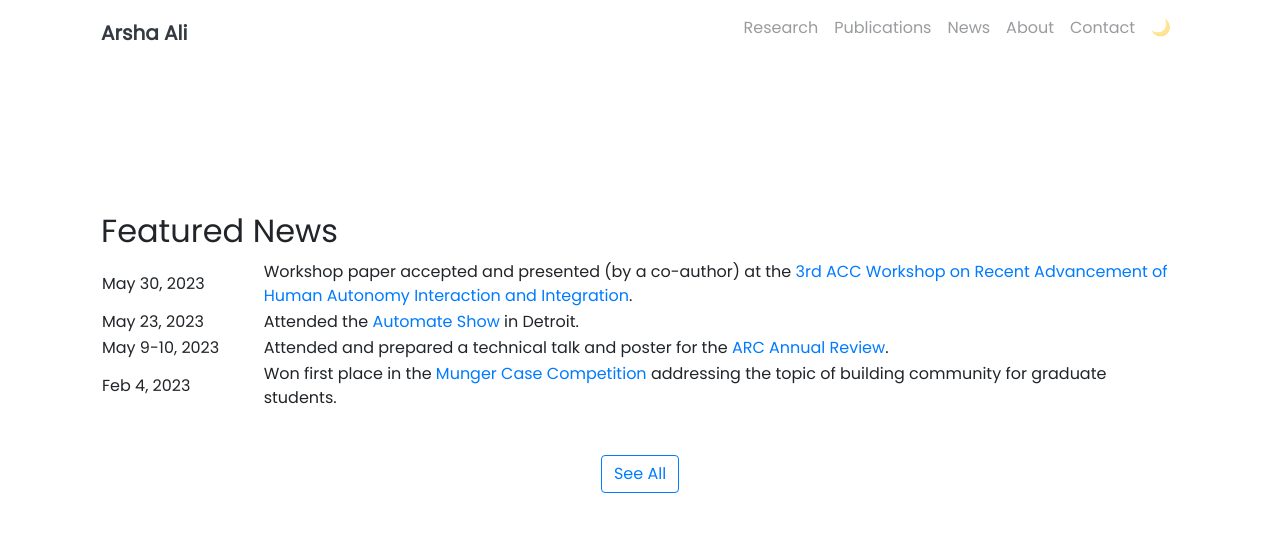
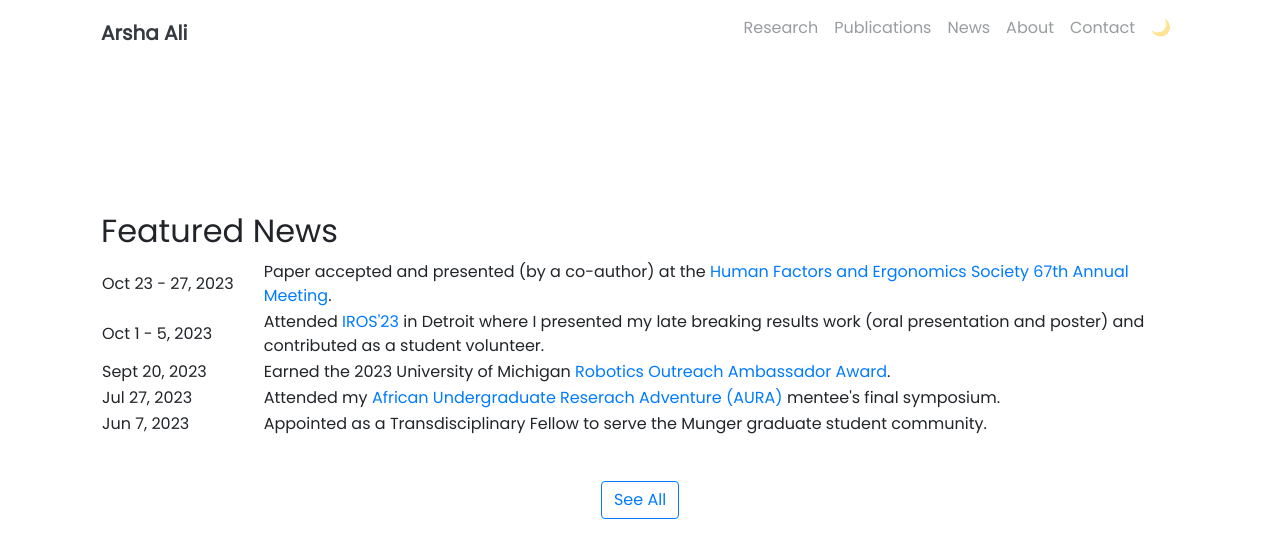
Before and after one commit to arshaali/arshaali.github.io, a Jekyll site: the page built from pages/index.md, in a window 1280 px wide and 900 px high, scrolled down 628 px, cut to the strip 0-549 px from the top of the window. Built offline with Jekyll 4.4.1, drawn with Linux system fonts in a browser that asks for light colours; nearby versions of some CDN libraries.

Commit message:
Update landing.html

```diff
--- a/_includes/landing.html
+++ b/_includes/landing.html
@@ -38,20 +38,24 @@
       </colgroup>
       <!-- Put <thead>, <tbody>, and <tr>'s here! -->
       <tr>
-        <td>May 30, 2023</td>
-        <td> Workshop paper accepted and presented (by a co-author) at the <a href="https://zoe104yao.github.io/ACC2023Workshop/">3rd ACC Workshop on Recent Advancement of Human Autonomy Interaction and Integration</a>.</td>
+        <td>Oct 23 - 27, 2023</td>
+        <td> Paper accepted and presented (by a co-author) at the <a href="https://www.hfes.org/Events/International-Annual-Meeting">Human Factors and Ergonomics Society 67th Annual Meeting</a>.</td>
       </tr>
       <tr>
-        <td>May 23, 2023</td>
-        <td> Attended the <a href="https://www.automateshow.com/">Automate Show</a> in Detroit.</td>
+        <td>Oct 1 - 5, 2023</td>
+        <td> Attended <a href="https://ieee-iros.org/">IROS'23</a> in Detroit where I presented my late breaking results work (oral presentation and poster) and contributed as a student volunteer.</td>
       </tr>
       <tr>
-        <td>May 9-10, 2023</td>
-        <td> Attended and prepared a technical talk and poster for the <a href="https://arc.engin.umich.edu/events/annual-program-review/">ARC Annual Review</a>.</td>
+        <td>Sept 20, 2023</td>
+        <td> Earned the 2023 University of Michigan <a href="https://robotics.umich.edu/2023/celebrating-the-robotics-outreach-ambassadors-of-2023/">Robotics Outreach Ambassador Award</a>.</td>
       </tr>
       <tr>
-        <td>Feb 4, 2023</td>
-        <td>Won first place in the <a href="https://sites.google.com/umich.edu/munger-case-competition/home">Munger Case Competition</a> addressing the topic of building community for graduate students.</td>
+        <td>Jul 27, 2023</td>
+        <td>Attended my <a href="https://aura.engin.umich.edu/">African Undergraduate Reserach Adventure (AURA)</a> mentee's final symposium.</td>
+      </tr>
+      <tr>
+        <td>Jun 7, 2023</td>
+        <td>Appointed as a Transdisciplinary Fellow to serve the Munger graduate student community.</td>
       </tr>
 
 
```
